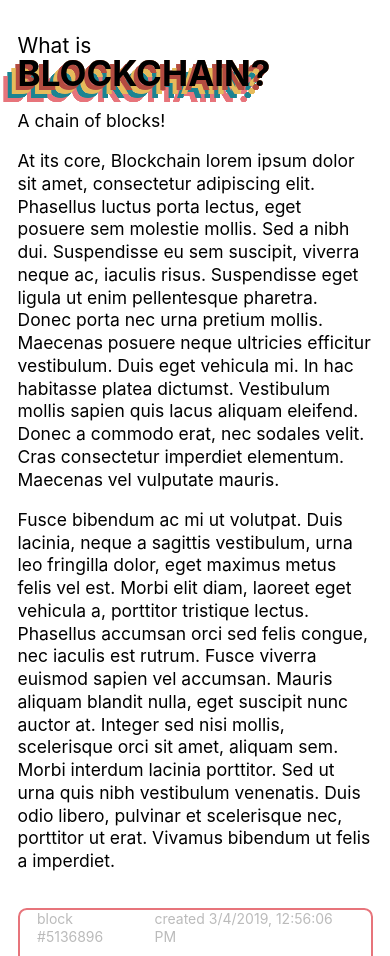
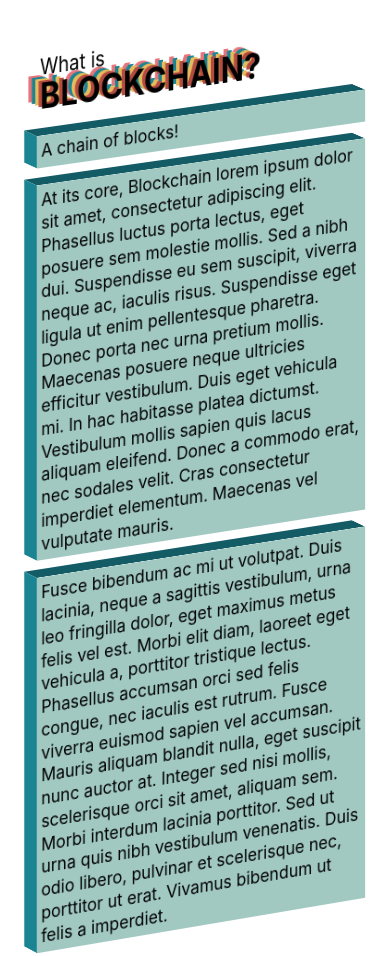
Before and after one commit to chadoh/what-is-blockchain, a website built with Parcel: page src/index.html in a window 390 px wide. Shown: the top 956 px of the page. Built offline with nearby package versions, Linux system fonts and the light colour scheme.

Commit message:
Make it 3D all the time
No more bland 2D on mobile.

Also, add the mobile meta tag so that mobile actually works.

```diff
--- a/src/global.css
+++ b/src/global.css
@@ -8,6 +8,8 @@ body {
   margin: 0 auto;
   max-width: 40em;
   padding: 1em;
+  perspective: 1000em;
+  perspective-origin: 100% -200%;
   --pink: #e7747b;
   --red: #b34b40;
   --blue: #a1c9c2;
@@ -23,6 +25,7 @@ body * {
 
 h1 {
   font-weight: normal;
+  transform: rotateY(30deg);
 }
 
 h1 small {
@@ -31,6 +34,48 @@ h1 small {
   line-height: 0.5;
 }
 
+.shout {
+  text-transform: uppercase;
+  font-weight: bold;
+  position: relative;
+}
+
+.shout *:nth-child(n + 1) {
+  position: absolute;
+  top: 0; left: 0;
+}
+
+.shout *:nth-child(2) { transform: translateZ(-0.2em); color: var(--red) }
+.shout *:nth-child(3) { transform: translateZ(-0.4em); color: var(--yellow) }
+.shout *:nth-child(4) { transform: translateZ(-0.6em); color: var(--teal) }
+.shout *:nth-child(5) { transform: translateZ(-0.8em); color: var(--pink) }
+
+#description p {
+  background: var(--blue);
+  transform: rotateY(30deg) scaleX(1.06) translateZ(0.75em);
+  padding: 0.25em;
+  position: relative;
+}
+
+#description p:before {
+  background-color: var(--teal);
+  content: ' ';
+  filter: brightness(.7);
+  height: 1.5em;
+  position: absolute;
+  top: 0; left: 0; right: 0;
+  transform: rotateX(90deg) translateZ(0.75em) translateY(-0.75em);
+}
+
+#description p:after {
+  background-color: var(--teal);
+  content: ' ';
+  position: absolute;
+  top: 0; bottom: 0; left: 0;
+  transform: rotateY(-90deg) translateZ(0.75em) translateX(-0.75em);
+  width: 1.5em;
+}
+
 button {
   color: inherit;
   font: inherit;
--- a/src/index.html
+++ b/src/index.html
@@ -2,6 +2,7 @@
 <html lang="en">
 <head>
   <meta charset="UTF-8">
+  <meta name="viewport" content="width=device-width, initial-scale=1.0">
   <title>What is Blockchain?</title>
   <link rel="stylesheet" href="global.css">
   <link rel="stylesheet" href="layout.css">
--- a/src/layout.css
+++ b/src/layout.css
@@ -22,64 +22,18 @@ body {
     "example example"
   ;
 }
-.shout {
-  text-transform: uppercase;
-  font-weight: bold;
-  position: relative;
-  text-shadow:
-    -4px 4px 0 var(--red),
-    -8px 8px 0 var(--yellow),
-    -12px 12px 0 var(--teal),
-    -16px 16px 0 var(--pink)
-  ;
+
+@media(min-width: 550px) {
+  body {
+    grid-template-areas:
+      "header ."
+      "intro  example"
+    ;
+  }
 }
 
-.shout *:nth-child(n + 1) {
-  position: absolute;
-  top: 0; left: 0;
-}
-
-.shout *:nth-child(2) { transform: translateZ(-0.2em); color: var(--red) }
-.shout *:nth-child(3) { transform: translateZ(-0.4em); color: var(--yellow) }
-.shout *:nth-child(4) { transform: translateZ(-0.6em); color: var(--teal) }
-.shout *:nth-child(5) { transform: translateZ(-0.8em); color: var(--pink) }
-
-@media(min-width: 700px) {
-  h1 {
-    transform: rotateY(30deg);
-  }
-  .shout {
-    text-shadow: none;
-  }
-  #description p {
-    background: var(--blue);
-    transform: rotateY(30deg) scaleX(1.06) translateZ(0.75em);
-    padding: 0.25em;
-    position: relative;
-  }
-
-  #description p:before {
-    background-color: var(--teal);
-    content: ' ';
-    filter: brightness(.7);
-    height: 1.5em;
-    position: absolute;
-    top: 0; left: 0; right: 0;
-    transform: rotateX(90deg) translateZ(0.75em) translateY(-0.75em);
-  }
-
-  #description p:after {
-    background-color: var(--teal);
-    content: ' ';
-    position: absolute;
-    top: 0; bottom: 0; left: 0;
-    transform: rotateY(-90deg) translateZ(0.75em) translateX(-0.75em);
-    width: 1.5em;
-  }
-
+@media(min-width: 870px) {
   body {
-    perspective: 1000em;
-    perspective-origin: 100% -200%;
     grid-template-areas:
       "header example"
       "intro  example"
```
Also changed, not shown: docs/index.html (+1 -1 lines).
